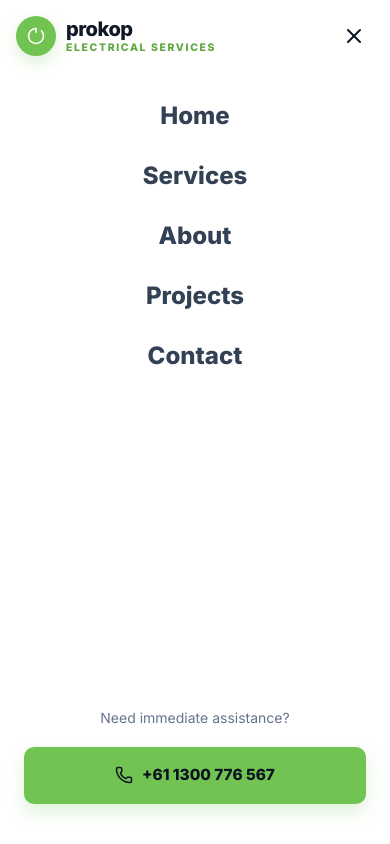
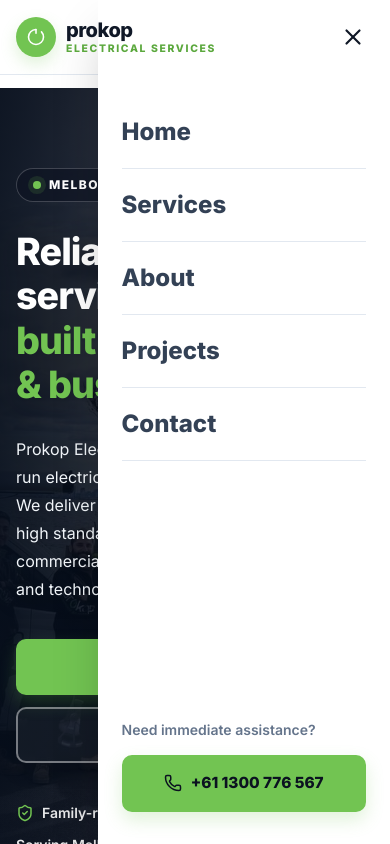
Before and after one commit to SrijanaSwarnakar/electrical-service-next-js-project, a Next.js app: page / in a window 390 px wide. Both pictures are taken after a click on the button "Open menu". Shown: the top 844 px of the page. Built offline with nearby package versions, Linux system fonts and the light colour scheme.

Commit message:
Restore website navigation/page fixes: components/Navbar.tsx

```diff
--- a/components/Navbar.tsx
+++ b/components/Navbar.tsx
@@ -1,16 +1,16 @@
 "use client";
 
-import { useState, useEffect } from "react";
+import { useEffect, useState } from "react";
 import Link from "next/link";
 import { Menu, X, Phone } from "lucide-react";
 import { company } from "@/data/company";
 
 const navLinks = [
-  { label: "Home", href: "/" },
-  { label: "Services", href: "/services" },
-  { label: "About", href: "/about" },
-  { label: "Projects", href: "/projects" },
-  { label: "Contact", href: "/contact" },
+  { label: "Home", id: "home" },
+  { label: "Services", id: "services" },
+  { label: "About", id: "about" },
+  { label: "Projects", id: "projects" },
+  { label: "Contact", id: "contact" },
 ];
 
 export default function Navbar() {
@@ -18,29 +18,88 @@
   const [isMobileMenuOpen, setIsMobileMenuOpen] = useState(false);
 
   useEffect(() => {
-    const handleScroll = () => setIsScrolled(window.scrollY > 20);
+    const handleScroll = () => {
+      setIsScrolled(window.scrollY > 20);
+    };
+
     window.addEventListener("scroll", handleScroll);
-    return () => window.removeEventListener("scroll", handleScroll);
+
+    return () => {
+      window.removeEventListener("scroll", handleScroll);
+    };
   }, []);
 
+  useEffect(() => {
+    const handleEscape = (event: KeyboardEvent) => {
+      if (event.key === "Escape") {
+        setIsMobileMenuOpen(false);
+      }
+    };
+
+    if (isMobileMenuOpen) {
+      document.addEventListener("keydown", handleEscape);
+      document.body.style.overflow = "hidden";
+    }
+
+    return () => {
+      document.removeEventListener("keydown", handleEscape);
+      document.body.style.overflow = "";
+    };
+  }, [isMobileMenuOpen]);
+
+  const closeMobileMenu = () => {
+    setIsMobileMenuOpen(false);
+  };
+
   return (
-    <header className={`fixed left-0 right-0 top-0 z-50 border-b transition-all duration-300 ${
+    <header
+      className={`fixed left-0 right-0 top-0 z-50 border-b transition-all duration-300 ${
         isScrolled
           ? "border-[#E2E8F0]/80 bg-white/95 py-3 shadow-[0_10px_26px_rgba(15,23,42,0.10)] backdrop-blur-xl"
           : "border-[#E2E8F0] bg-white py-4"
-    }`}>
+      }`}
+    >
       <div className="container-site flex items-center justify-between">
-        <Link href="/" className="group z-50 flex items-center gap-2.5">
+        <Link
+          href="/#home"
+          onClick={closeMobileMenu}
+          className="group relative z-[80] flex items-center gap-2.5"
+        >
           <div className="flex h-10 w-10 shrink-0 items-center justify-center rounded-full bg-[#72C452] shadow-[0_7px_16px_rgba(114,196,82,0.22)] transition-transform group-hover:scale-105">
-            <svg width="20" height="20" viewBox="0 0 32 32" fill="none" xmlns="http://www.w3.org/2000/svg" aria-hidden="true">
-              <circle cx="16" cy="16" r="12" stroke="white" strokeWidth="2.5" strokeLinecap="round" strokeDasharray="56 10" />
-              <line x1="16" y1="4" x2="16" y2="10" stroke="white" strokeWidth="2.5" strokeLinecap="round" />
+            <svg
+              width="20"
+              height="20"
+              viewBox="0 0 32 32"
+              fill="none"
+              xmlns="http://www.w3.org/2000/svg"
+              aria-hidden="true"
+            >
+              <circle
+                cx="16"
+                cy="16"
+                r="12"
+                stroke="white"
+                strokeWidth="2.5"
+                strokeLinecap="round"
+                strokeDasharray="56 10"
+              />
+              <line
+                x1="16"
+                y1="4"
+                x2="16"
+                y2="10"
+                stroke="white"
+                strokeWidth="2.5"
+                strokeLinecap="round"
+              />
             </svg>
           </div>
+
           <div className="flex flex-col">
             <span className="text-xl font-extrabold tracking-tight leading-none text-[#101827] group-hover:text-[#4D9634]">
               prokop
             </span>
+
             <span className="mt-1 text-[0.65rem] font-extrabold uppercase tracking-[0.16em] leading-none text-[#5BA83D]">
               electrical services
             </span>
@@ -50,45 +109,74 @@
         <nav className="hidden items-center gap-8 md:flex">
           <ul className="flex items-center gap-6">
             {navLinks.map((link) => (
-              <li key={link.href}>
-                <Link href={link.href} className="text-sm font-bold text-[#334155] transition-colors hover:text-[#4D9634]">
+              <li key={link.id}>
+                <Link
+                  href={`/#${link.id}`}
+                  className="text-sm font-bold text-[#334155] transition-colors hover:text-[#4D9634]"
+                >
                   {link.label}
                 </Link>
               </li>
             ))}
           </ul>
 
-          <a href={`tel:${company.phone.replace(/\s+/g, "")}`} className="btn-primary hidden py-2.5 px-4 text-sm lg:flex">
+          <a
+            href={`tel:${company.phone.replace(/\s+/g, "")}`}
+            className="btn-primary hidden px-4 py-2.5 text-sm lg:flex"
+          >
             <Phone size={16} />
             {company.phone}
           </a>
         </nav>
 
-        <button className="z-50 p-2 text-[#101827] md:hidden" onClick={() => setIsMobileMenuOpen(!isMobileMenuOpen)} aria-label={isMobileMenuOpen ? "Close menu" : "Open menu"}>
-          {isMobileMenuOpen ? <X size={24} /> : <Menu size={24} />}
+        <button
+          type="button"
+          className="relative z-[80] p-2 text-[#101827] md:hidden"
+          onClick={() => setIsMobileMenuOpen((prev) => !prev)}
+          aria-label={isMobileMenuOpen ? "Close menu" : "Open menu"}
+          aria-expanded={isMobileMenuOpen}
+          aria-controls="mobile-navigation"
+        >
+          {isMobileMenuOpen ? <X size={26} /> : <Menu size={26} />}
         </button>
 
-        <div className={`fixed inset-0 flex flex-col bg-white px-6 pt-24 transition-transform duration-300 ease-in-out md:hidden ${
-          isMobileMenuOpen ? "translate-x-0" : "translate-x-full"
-        }`}>
-          <ul className="flex flex-col gap-5 text-center">
+        {isMobileMenuOpen && (
+          <div
+            id="mobile-navigation"
+            className="fixed inset-y-0 right-0 z-[60] flex min-h-screen w-[75vw] flex-col overflow-y-auto bg-white px-6 pt-24 shadow-2xl md:hidden"
+          >
+            <nav>
+              <ul className="flex flex-col">
                 {navLinks.map((link) => (
-              <li key={link.href}>
-                <Link href={link.href} className="block py-1 text-2xl font-extrabold text-[#101827] hover:text-[#4D9634]" onClick={() => setIsMobileMenuOpen(false)}>
+                  <li key={link.id} className="border-b border-[#E2E8F0]">
+                    <Link
+                      href={`/#${link.id}`}
+                      onClick={closeMobileMenu}
+                      className="block py-5 text-left text-2xl font-extrabold text-[#101827] transition-colors hover:text-[#4D9634]"
+                    >
                       {link.label}
                     </Link>
                   </li>
                 ))}
               </ul>
+            </nav>
 
-          <div className="mt-auto pb-10 flex flex-col items-center gap-4">
-            <p className="text-sm text-[#64748B]">Need immediate assistance?</p>
-            <a href={`tel:${company.phone.replace(/\s+/g, "")}`} className="btn-primary w-full" onClick={() => setIsMobileMenuOpen(false)}>
+            <div className="mt-auto pb-8 pt-8">
+              <p className="mb-3 text-sm font-semibold text-[#64748B]">
+                Need immediate assistance?
+              </p>
+
+              <a
+                href={`tel:${company.phone.replace(/\s+/g, "")}`}
+                className="btn-primary flex w-full items-center justify-center gap-2 py-4"
+                onClick={closeMobileMenu}
+              >
                 <Phone size={18} />
                 {company.phone}
               </a>
             </div>
           </div>
+        )}
       </div>
     </header>
   );
```
Lines whose indentation alone changed are shown as unchanged.
